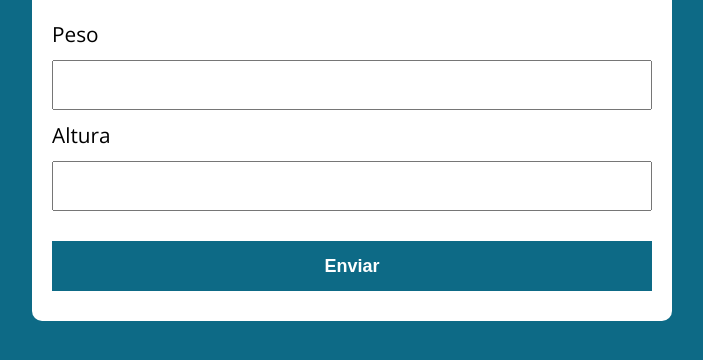
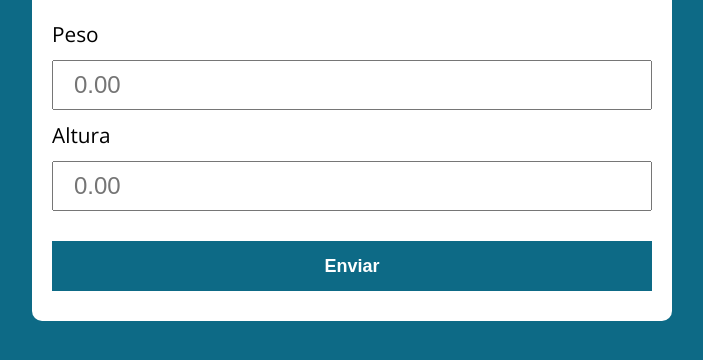
Before and after one commit to rakelmm/Calcule-seu-IMC, a plain HTML site: page index.html in a window 1280 px wide. Shown: the part 134-494 px from the top of the page, without its empty margins (288-991 px from the left). Drawn offline with nearby package versions, Linux system fonts and the light colour scheme.

Commit message:
corrigindo

```diff
--- a/index.html
+++ b/index.html
@@ -12,9 +12,9 @@
         <h1>Calcule seu IMC</h1>
         <form action="/" id="formulario" method="POST">
             <label for="peso">Peso</label>
-            <input type="number" id="peso" name="peso">
+            <input type="number" id="peso" name="peso" step="0.01" placeholder="0.00">
             <label for="altura">Altura</label>
-            <input type="number" id="altura" name="altura">
+            <input type="number" id="altura" name="altura" step="0.01" placeholder="0.00">
             <button type="submit">Enviar</button>
         </form>
         <div id="resultado"></div>
```
